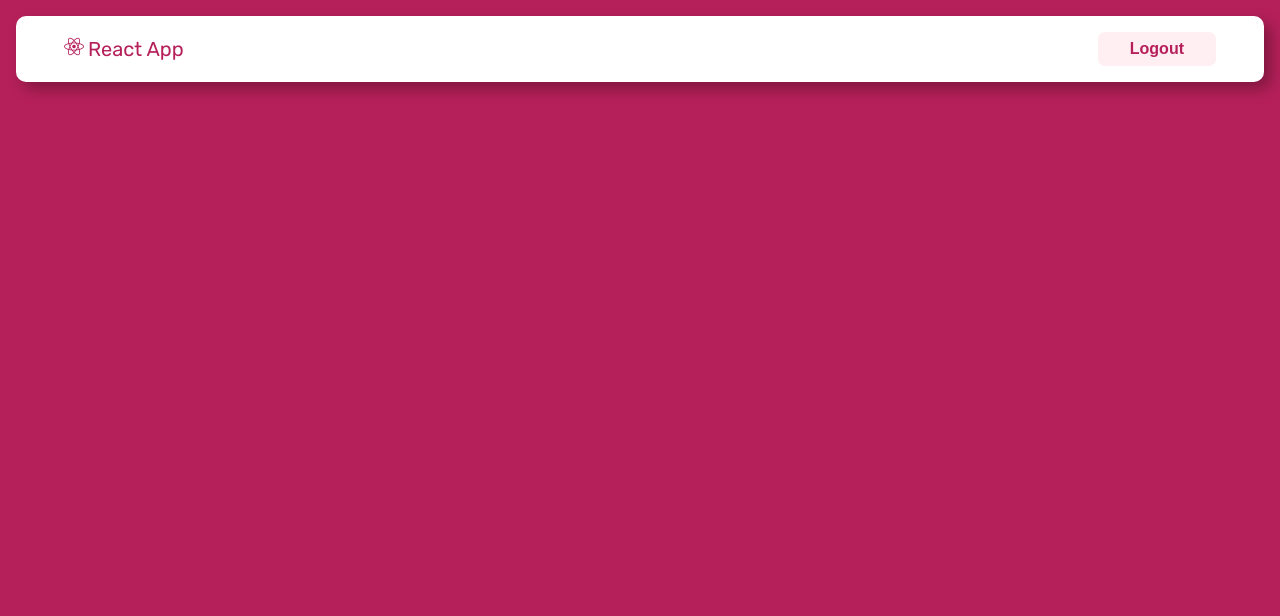
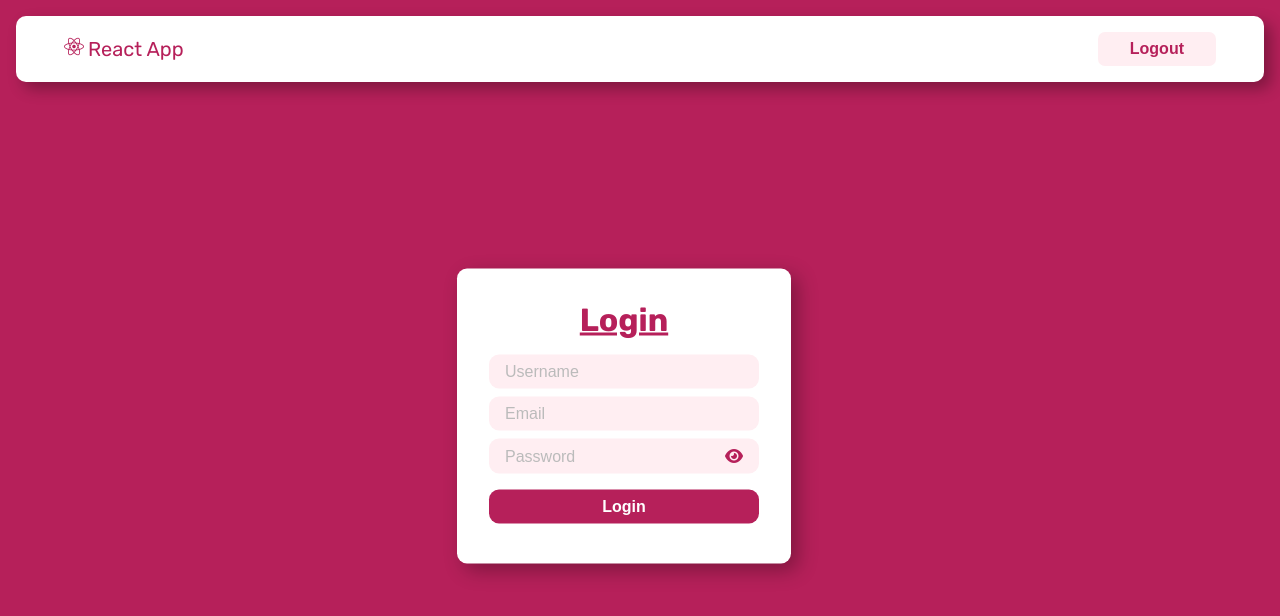
Before and after one commit to raieegulhane/binks-assignment, a React (Create React App) app: page /login in a window 1280 px wide. Before the commit this address had no page. Shown: the top 616 px of the page. Built offline with nearby package versions, Linux system fonts and the light colour scheme.

Commit message:
login page

```diff
--- /dev/null
+++ b/src/pages/auth/auth.css
@@ -0,0 +1,84 @@
+.auth-wrapper {
+    position: absolute;
+    top: 50%;
+    right: 50%;
+    transform: translate(50%, -50%);
+    width: fit-content;
+    margin: 1rem;
+}
+
+.auth-form {
+    gap: 0.5rem;
+    margin: 0rem 1rem 1.5rem;
+}
+
+.auth-input,
+.auth-input-password {
+    color: var(--color-black);
+    font-size: 1rem;
+    border: none;
+    outline: none;
+    caret-color: var(--color-primary);
+}
+
+.auth-input,
+.auth-input-password-container {
+    background-color: var(--color-secondary);
+    min-width: 270px;
+    padding: 0.5rem 1rem;
+    border-radius: 10px;
+}
+
+.auth-input::placeholder,
+.auth-input-password::placeholder {
+    color: var(--color-grey-2);
+}
+
+.auth-input-password {
+    background-color: transparent;
+}
+
+.password-visibility-button {
+    background: none;
+    color: var(--color-primary);
+    font-size: 1rem;
+    border: none;
+    outline: none;
+    cursor: pointer;
+}
+
+.password-visibility-button,
+.auth-button {
+    font-size: 1rem;
+    border: none;
+    outline: none;
+    cursor: pointer;
+}
+
+.auth-button {
+    background-color: var(--color-primary);
+    color: var(--color-white);
+    font-weight: bold;
+    min-width: 270px;
+    padding: 0.5rem 2rem;
+    border-radius: 10px;
+    margin-top: 0.5rem;
+}
+
+.password-visibility-button:hover,
+.auth-button:hover {
+    transform: scale(1.04);
+    transition: transform 0.5s ease;
+}
+
+@media only screen and (max-width: 370px) {
+    .auth-input,
+    .auth-input-password-container,
+    .auth-button {
+        width: 100%;
+    }
+
+    .auth-form {
+        margin: 0 0.5rem 1.5rem;
+    }
+}
--- /dev/null
+++ b/src/pages/auth/index.jsx
@@ -0,0 +1,62 @@
+import { useState } from "react";
+import "./auth.css";
+
+const Login = () => {
+    const [passwordVisibility, setPasswordVisibility] = useState(false);
+
+    const togglePasswordVisibility = () => {
+        setPasswordVisibility((prevPasswordVisibility) => !prevPasswordVisibility);
+    }
+
+    return(
+        <main className="page-wrapper auth-wrapper">
+            <header className="page-header">
+                <h1>Login</h1>
+            </header>
+
+            <form className="auth-form flex flex-col flex-align-cn">
+                <label htmlFor="username">
+                    <input
+                        className="auth-input"
+                        type="text"
+                        placeholder="Username"
+                        required
+                    />
+                </label>
+                <label htmlFor="email">
+                    <input
+                        className="auth-input"
+                        type="email"
+                        placeholder="Email"
+                        required
+                    />
+                </label>
+                <div className="auth-input-password-container flex flex-row flex-justify-sb">
+                    <label htmlFor="password">
+                        <input
+                            className="auth-input-password"
+                            type={passwordVisibility ? "text" : "password"}
+                            placeholder="Password"
+                            required
+                        />
+                    </label>
+                    <button
+                        className="password-visibility-button"
+                        onClick={togglePasswordVisibility}
+                    >
+                    {
+                        passwordVisibility ?
+                        <i className="fa-solid fa-eye-slash"></i> :
+                        <i className="fa-solid fa-eye"></i>
+                    }
+                    </button>
+                </div>
+                <button className="auth-button">
+                    Login
+                </button>
+            </form>
+        </main>
+    );
+}
+
+export { Login };
--- a/src/pages/index.js
+++ b/src/pages/index.js
@@ -1,2 +1,3 @@
 export { UserList } from "./userList";
 export { UserDetails } from "./userDetails";
+export { Login } from "./auth";
--- a/src/routes/siteRoutes.js
+++ b/src/routes/siteRoutes.js
@@ -1,5 +1,5 @@
 import { Routes, Route } from "react-router-dom";
-import { UserList, UserDetails } from "../pages";
+import { UserList, UserDetails, Login } from "../pages";
 
 const SiteRoutes = () => {
     return(
@@ -7,7 +7,7 @@ const SiteRoutes = () => {
             <Route path="/" element={<UserList />} />
             <Route path="/user-list" element={<UserList />} />
             <Route path="/user-details/:userId" element={<UserDetails />} />
-            {/* <Route path="/login" element={<UserList />} /> */}
+            <Route path="/login" element={<Login />} />
         </Routes>
     );
 }
--- a/src/styles/variables.css
+++ b/src/styles/variables.css
@@ -7,6 +7,7 @@
     --color-primary: #b6205a;
     --color-secondary: #ffeef2;
     --color-grey: #c6c1c2;
+    --color-grey-2: #bbb;
 
     /* gradient */
     --gradient-background: linear-gradient(#ffe9ef, #fffcfd );
```
